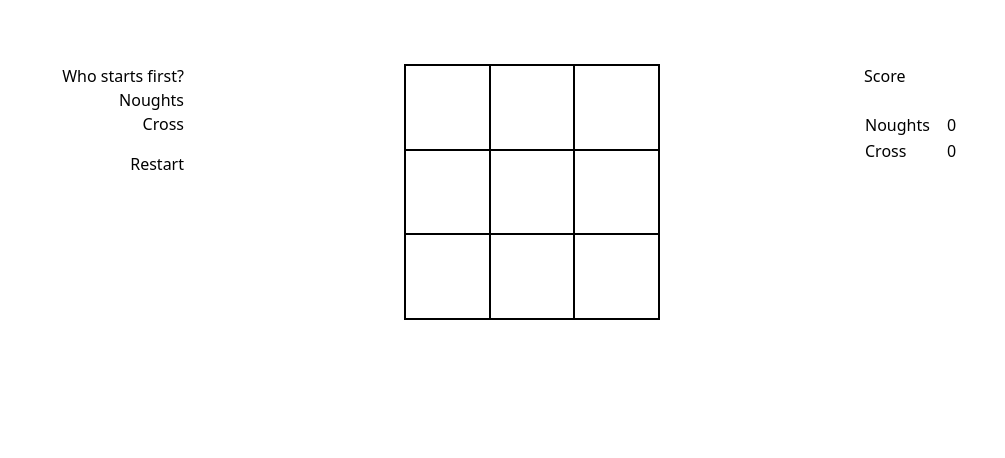
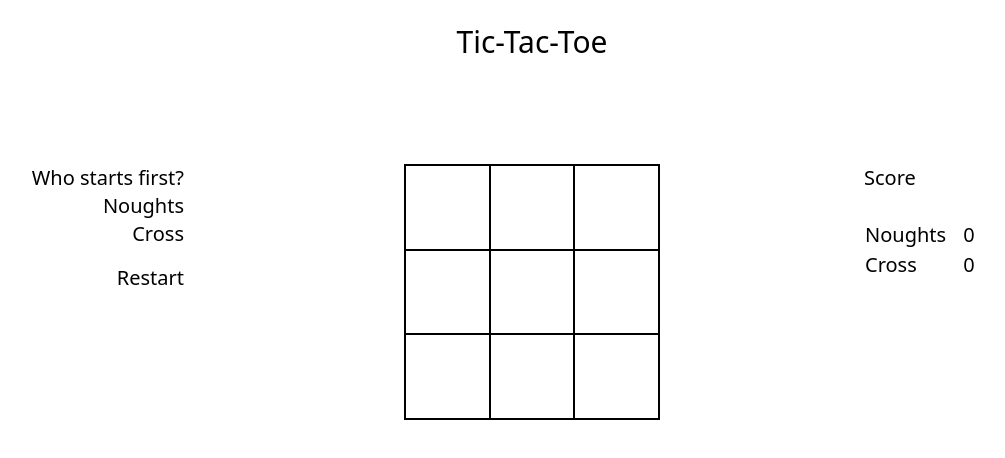
Before and after one commit to devidduma/tic-tac-toe, an Angular app: page / in a window 1280 px wide. Shown: the top 458 px of the page, without its empty margins (108-1113 px from the left). Built offline with nearby package versions, Linux system fonts and the light colour scheme.

Commit message:
feat(HomepageCSS): Title and text size

```diff
--- a/src/app/app.component.html
+++ b/src/app/app.component.html
@@ -1,14 +1,18 @@
 <div class="grid grid-cols-4 gap-4">
+
+  <div class="grid gap-4 col-span-4 my-6">
+    <h2 class="text-center text-3xl">Tic-Tac-Toe</h2>
+  </div>
 
   <div class="grid grid-cols-subgrid gap-4 col-span-4 my-6"></div>
 
-  <div class="justify-items-end">
+  <div class="justify-items-end text-xl">
     <app-leftpane></app-leftpane>
   </div>
   <div class="grid gap-4 col-span-2 justify-items-center">
     <app-board></app-board>
   </div>
-  <div class="justify-items-start">
+  <div class="justify-items-start text-xl">
     <app-scores></app-scores>
     <div class="mt-8"></div>
     <app-feedback></app-feedback>
--- a/src/index.html
+++ b/src/index.html
@@ -2,7 +2,7 @@
 <html lang="en">
 <head>
   <meta charset="utf-8">
-  <title>TicTacToe</title>
+  <title>Tic-Tac-Toe</title>
   <base href="/">
   <meta name="viewport" content="width=device-width, initial-scale=1">
   <link rel="icon" type="image/x-icon" href="favicon.ico">
```
